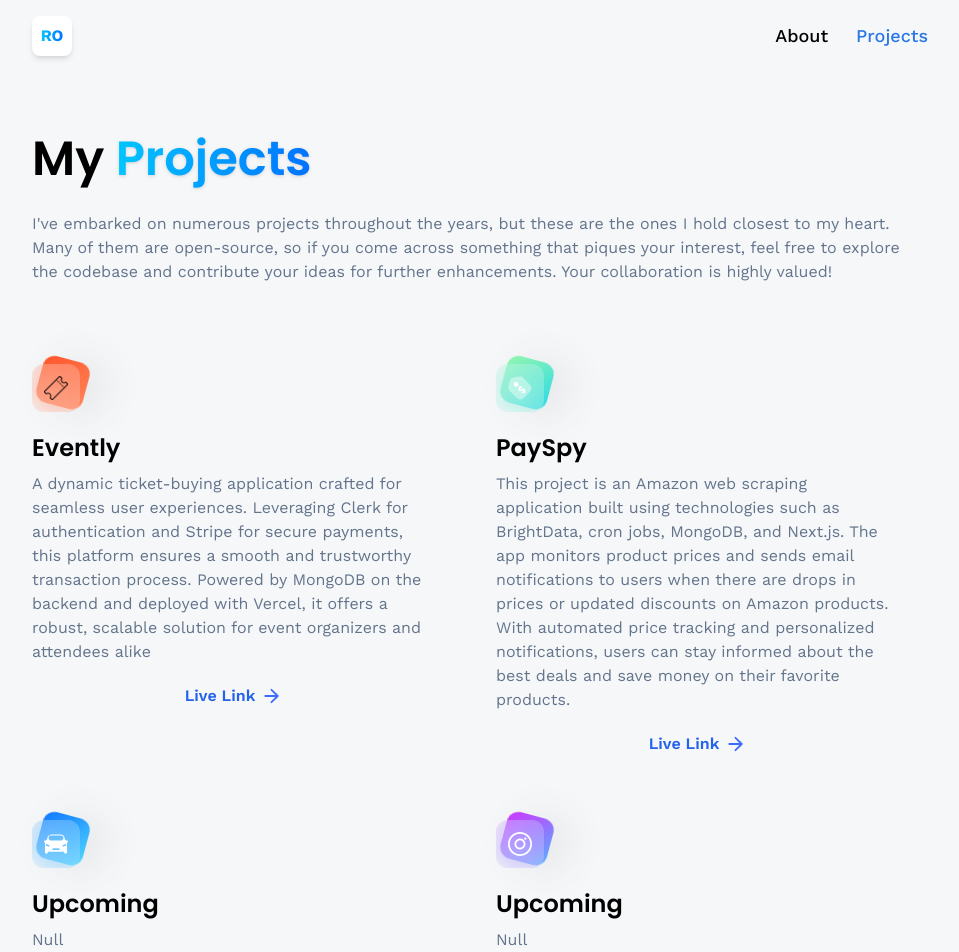
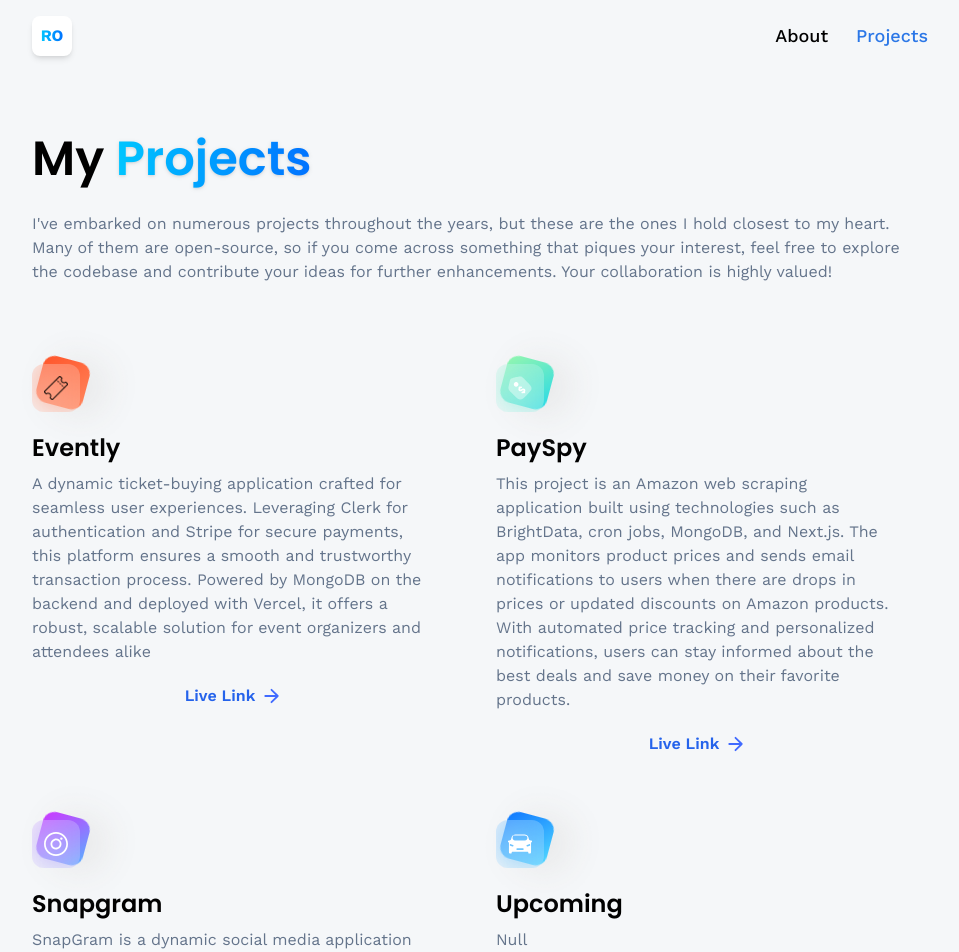
Before and after one commit to Onunkwor/3D-portfolio, a React (Vite) app: page /projects in a window 1280 px wide. Shown: the top 952 px of the page, without its empty margins (160-1119 px from the left). Built offline with nearby package versions, Linux system fonts and the light colour scheme; no server answers.

Commit message:
Added a new project

```diff
--- a/src/constants/index.js
+++ b/src/constants/index.js
@@ -169,15 +169,16 @@ export const projects = [
     link: "https://pricespycron.vercel.app",
   },
   {
+    iconUrl: snapgram,
+    theme: "btn-back-pink",
+    name: "Snapgram",
+    description:
+      "SnapGram is a dynamic social media application designed as a learning project to explore MongoDB, Mongoose, Express.js, TypeScript, and other technologies. With user authentication provided by Clerk, SnapGram enables users to securely log in and immerse themselves in a world of visual storytelling. Users can effortlessly share their moments through images accompanied by captions, follow other users to stay updated with their posts, and explore a rich tapestry of content curated by the vibrant SnapGram community.",
+    link: "https://snapgramapp.vercel.app",
+  },
+  {
     iconUrl: car,
     theme: "btn-back-blue",
-    name: "Upcoming",
-    description: "Null",
-    link: "https://github.com/onunkwor",
-  },
-  {
-    iconUrl: snapgram,
-    theme: "btn-back-pink",
     name: "Upcoming",
     description: "Null",
     link: "https://github.com/onunkwor",
```
